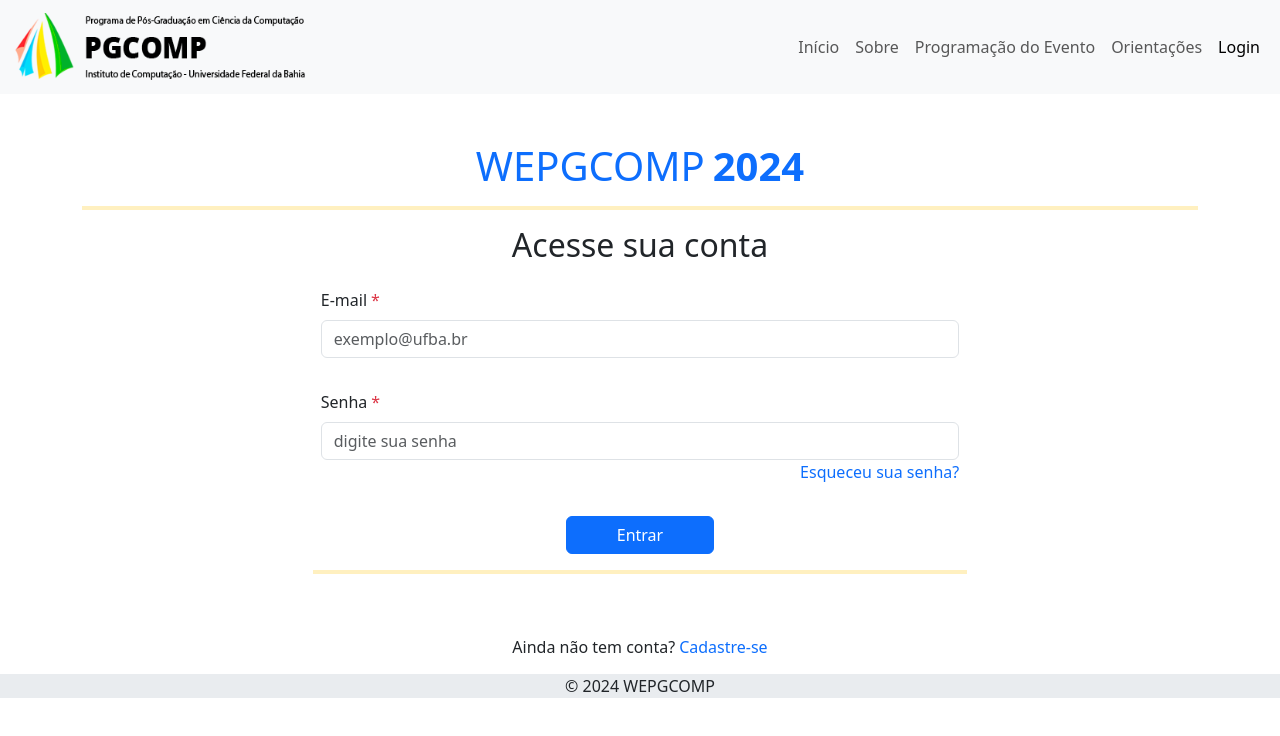
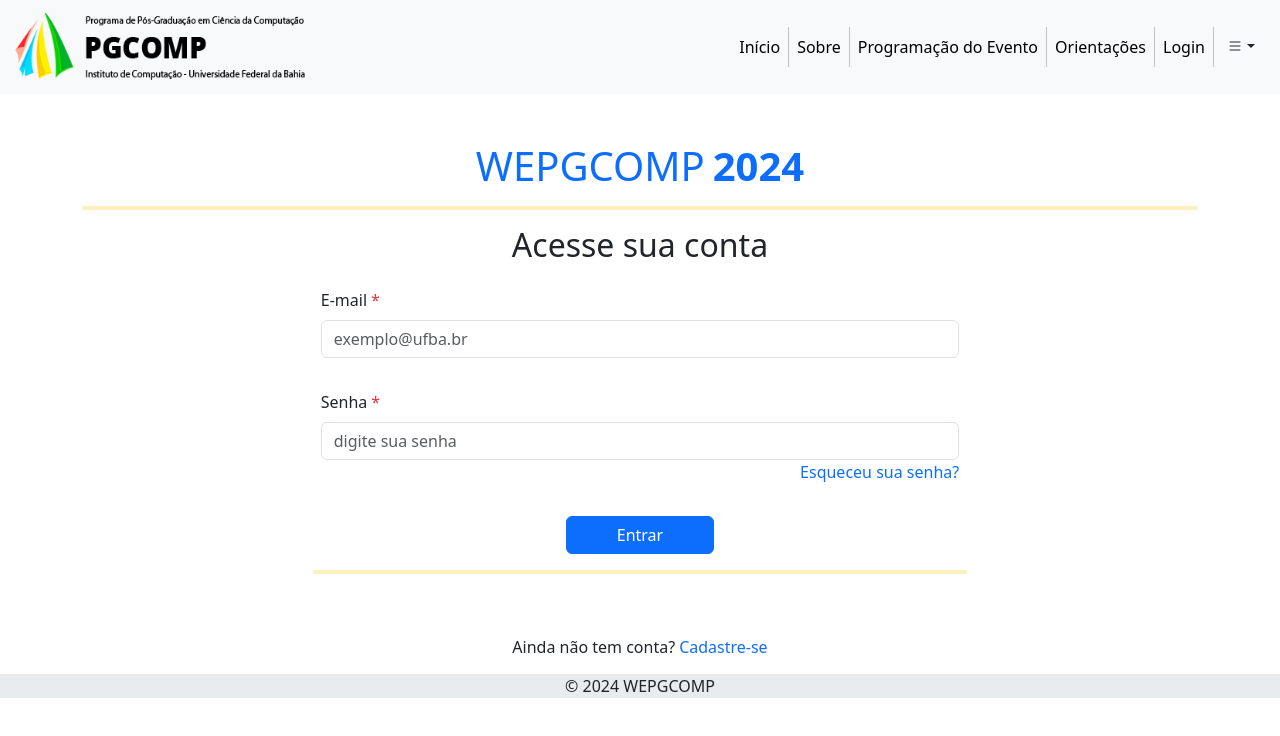
Before and after one commit to portalwepgcomp/portal-wepgcomp-frontend, a Next.js app: page / in a window 1280 px wide. Shown: the top 736 px of the page. Built offline with nearby package versions, Linux system fonts and the light colour scheme.

Commit message:
feat: Added list icon and dropdown items in Navbar

```diff
--- a/src/components/Header.tsx
+++ b/src/components/Header.tsx
@@ -21,19 +21,36 @@ export default function Header() {
                     <div className="collapse navbar-collapse" id="navbarSupportedContent">
                         <ul className="navbar-nav me-auto mb-2 mb-lg-0">
                             <li className="nav-item">
-                                <a className="nav-link" href="#">Início</a>
+                                <a className="nav-link text-black" href="#">Início</a>
                             </li>
+                            <div className="vr"></div>
                             <li className="nav-item">
-                                <a className="nav-link" href="#">Sobre</a>
+                                <a className="nav-link text-black" href="#">Sobre</a>
                             </li>
+                            <div className="vr"></div>
                             <li className="nav-item">
-                                <a className="nav-link" href="#">Programação do Evento</a>
+                                <a className="nav-link text-black" href="#">Programação do Evento</a>
                             </li>
+                            <div className="vr"></div>
                             <li className="nav-item">
-                                <a className="nav-link" href="#">Orientações</a>
+                                <a className="nav-link text-black" href="#">Orientações</a>
                             </li>
+                            <div className="vr"></div>
                             <li className="nav-item">
-                                <a className="nav-link active" aria-current="page" href="#">Login</a>
+                                <a className="nav-link active text-black" aria-current="page" href="#">Login</a>
+                            </li>
+                            <div className="vr"></div>
+                            <li className="dropdown">
+                                <button className="btn dropdown-toggle" type="button" data-bs-toggle="dropdown" aria-expanded="false">
+                                    <i className="bi bi-list"></i>
+                                </button>
+                                <ul className="dropdown-menu">
+                                    <li><a className="dropdown-item" href="#">Incluir Membro</a></li>
+                                    <li><a className="dropdown-item" href="#">Emitir Certificado</a></li>
+                                    <li><a className="dropdown-item" href="#">Apresentações</a></li>
+                                    <li><a className="dropdown-item" href="#">Premiação</a></li>
+                                    <li><a className="dropdown-item" href="#">Sessões</a></li>
+                                </ul>
                             </li>
                         </ul>
                     </div>
```
